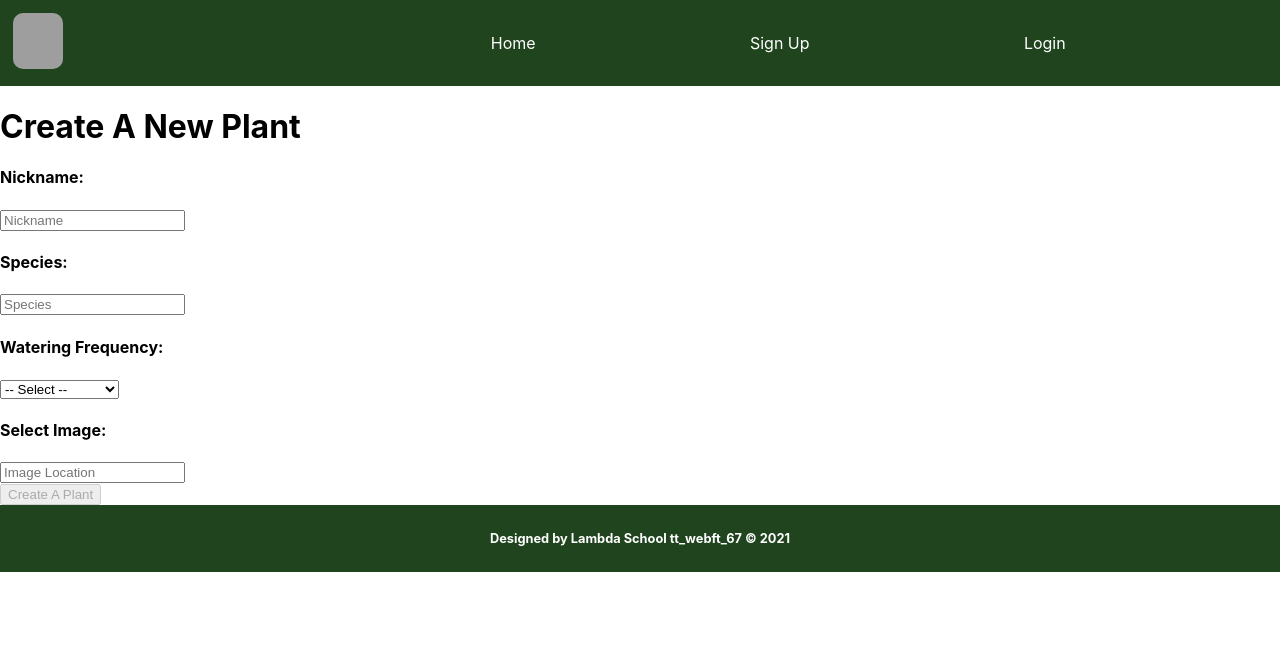
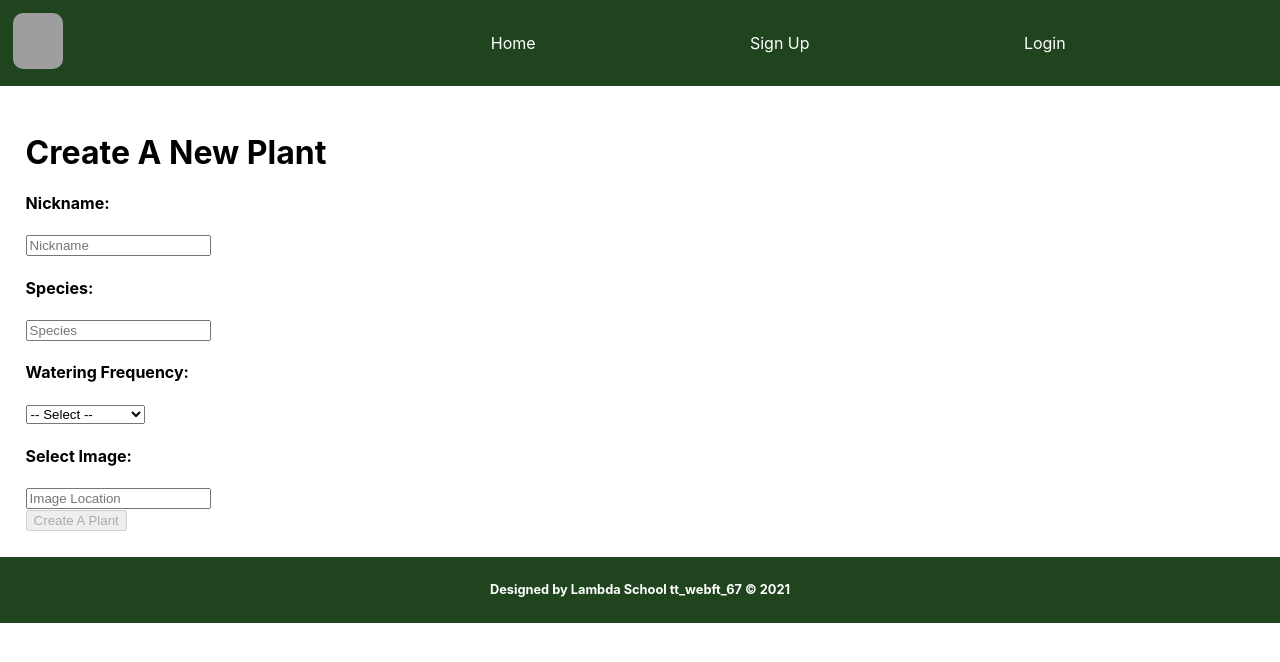
Before and after one commit to Build-Week-Water-My-Plants-tt67/frontend, a React (Create React App) app: page /user/1/plant/create in a window 1280 px wide. Shown: the top 662 px of the page. Built offline with nearby package versions, Linux system fonts and the light colour scheme; sample sign-in values are in the browser's storage; grey boxes are pictures that could not be loaded.

Commit message:
EditUser.js, EditPlant.js and CreatePlant.js styling

```diff
--- a/src/components/CreatePlant.js
+++ b/src/components/CreatePlant.js
@@ -4,7 +4,12 @@ import * as yup from 'yup';
 import { connect } from 'react-redux';
 import { useHistory } from 'react-router-dom';
 import { addPlant } from '../store/actions';
+import styled from 'styled-components';
 
+const StyledCreatePlant = styled.div`
+  padding: 2% 2%;
+
+  `
 
 const initialFormValues = {
     nickname: "",
@@ -86,7 +91,7 @@ const CreatePlant = (props) => {
   return (
     <>
 
-<div>
+<StyledCreatePlant>
     <div>
       <h1> Create A New Plant</h1>
 
@@ -150,7 +155,7 @@ const CreatePlant = (props) => {
     </form>
   </div>
 
-</div>
+</StyledCreatePlant>
 </>
   )
 }
--- a/src/components/EditPlant.js
+++ b/src/components/EditPlant.js
@@ -1,9 +1,15 @@
 import React, {useState, useEffect} from 'react';
-import schema from './schema/formSchema';
+import schema from './schema/formSchema2';
 import * as yup from 'yup';
 import { connect } from 'react-redux';
 import { useHistory } from 'react-router-dom';
 import { editPlant } from '../store/actions';
+import styled from 'styled-components';
+
+const StyledEditPlant = styled.div`
+  padding: 2% 2%;
+
+  `
 
 const initialFormErrors = {
   nickname: "",
@@ -84,7 +90,7 @@ const EditPlant = (props) => {
 
   return (
 
-    <div>
+    <StyledEditPlant>
       <h1>Edit Your {plant.nickname}</h1>
 
       <form onSubmit={onSubmit} id="create-form">
@@ -146,7 +152,7 @@ const EditPlant = (props) => {
         </div>
       </form>
 
-    </div>
+    </StyledEditPlant>
   )
 }
 
--- a/src/components/EditUser.js
+++ b/src/components/EditUser.js
@@ -3,6 +3,12 @@ import * as yup from 'yup';
 import schema from './schema/editUserSchema';
 import { editUser } from '../store/actions';
 import { connect } from 'react-redux';
+import styled from 'styled-components';
+
+const StyledEditUser = styled.div`
+  padding: 2% 2%;
+
+  `
 
 const EditUser = (props) => {
 
@@ -65,7 +71,7 @@ const EditUser = (props) => {
   }
 
   return (
-    <div className="edit-user">
+    <StyledEditUser>
       <form onSubmit={onSubmit} id="Edit-User">
         <div>
           <em>
@@ -103,7 +109,7 @@ const EditUser = (props) => {
           </div>
         </div>
       </form>
-    </div>
+    </StyledEditUser>
   )
 }
 
```
